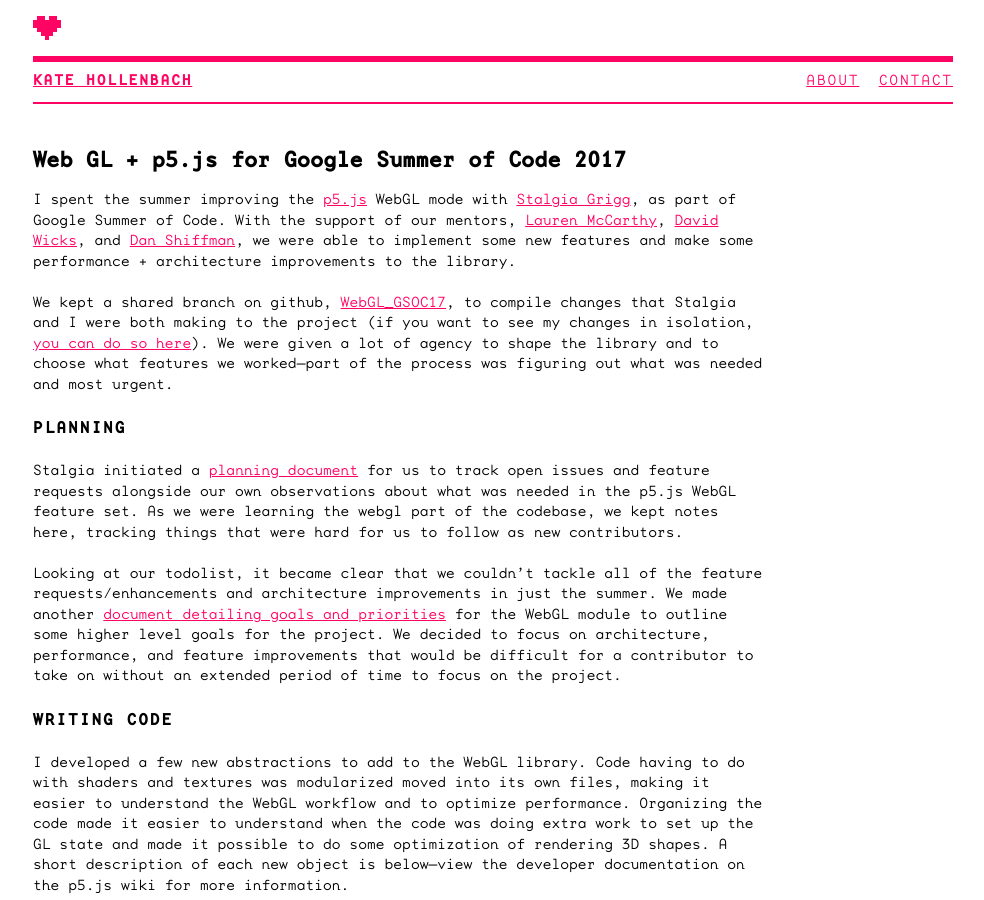
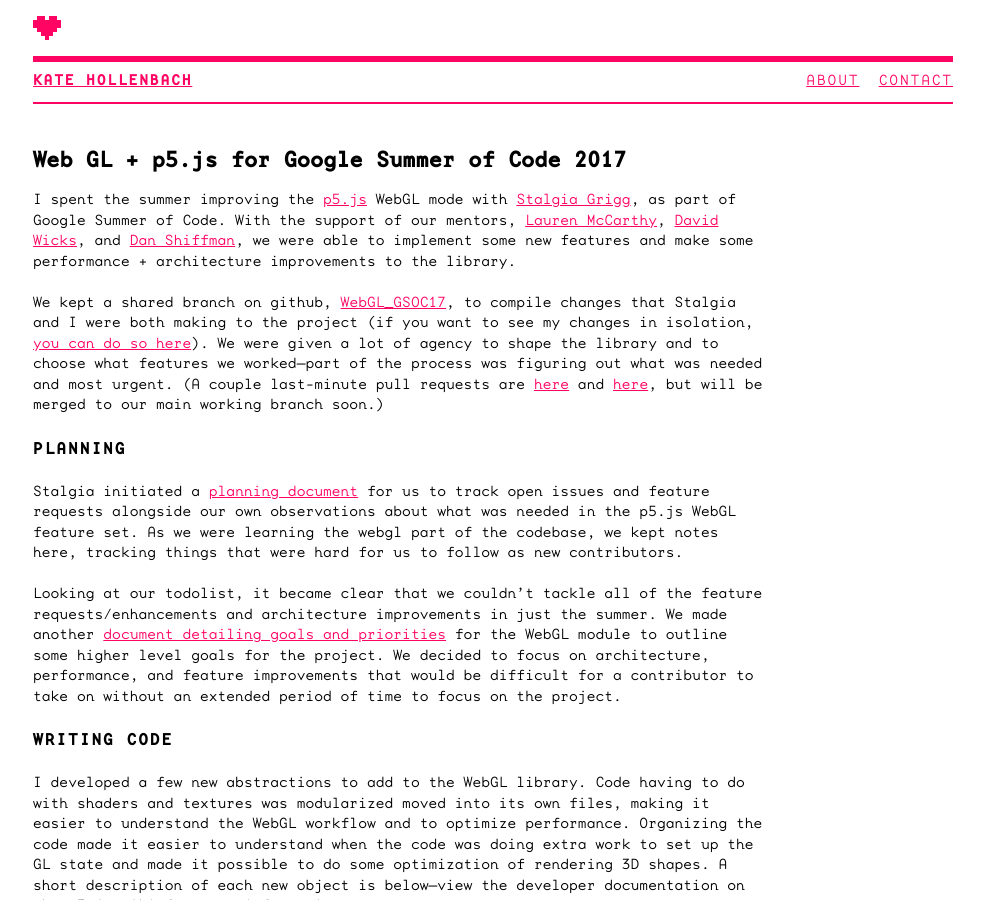
Before and after one commit to kjhollen/kjhollen.github.io, a Jekyll site: the page built from gsoc-2017.md, in a window 1280 px wide and 900 px high. Shown: the whole window, without its empty margins (147-1131 px from the left). Built offline with Jekyll 4.4.1, drawn with Linux system fonts in a browser that asks for light colours; nearby versions of some CDN libraries; part of the change alters nothing that is shown; some of the changed text lies outside the part shown.

```diff
--- a/gsoc-2017.md
+++ b/gsoc-2017.md
@@ -11,6 +11,7 @@ With the support of our mentors, [Lauren McCarthy](https://github.com/lmccart),
 
 We kept a shared branch on github, [WebGL_GSOC17](https://github.com/processing/p5.js/commits/WebGL_GSOC17), to compile changes that Stalgia and I were both making to the project (if you want to see my changes in isolation, [you can do so here](https://github.com/processing/p5.js/commits/WebGL_GSOC17?author=kjhollen)).
 We were given a lot of agency to shape the library and to choose what features we worked—part of the process was figuring out what was needed and most urgent.
+(A couple last-minute pull requests are [here](https://github.com/processing/p5.js/pull/2137) and [here](https://github.com/processing/p5.js/pull/2139), but will be merged to our main working branch soon.)
 
 ## Planning
 Stalgia initiated a [planning document](https://docs.google.com/document/d/1yMTNsNN2QEhKY2NRNSaxsMCntMzIAuL3eR2_E9ylthc/edit?usp=sharing) for us to track open issues and feature requests alongside our own observations about what was needed in the p5.js WebGL feature set.
@@ -52,7 +53,7 @@ Taking the lead from Processing, I adjusted the coordinate system to transform t
 The existing code had a simplified camera model that needed to be expanded to add new features and fix the coordinate system.
 
 ## Documentation
-[TODO: link to p5 wiki]
+See the [WebGL Module Architecture page on the p5.js wiki](https://github.com/processing/p5.js/wiki/WebGL-Module-Architecture) for developer documentation of new features added to the library!
 
 ## Future Work
 
```
